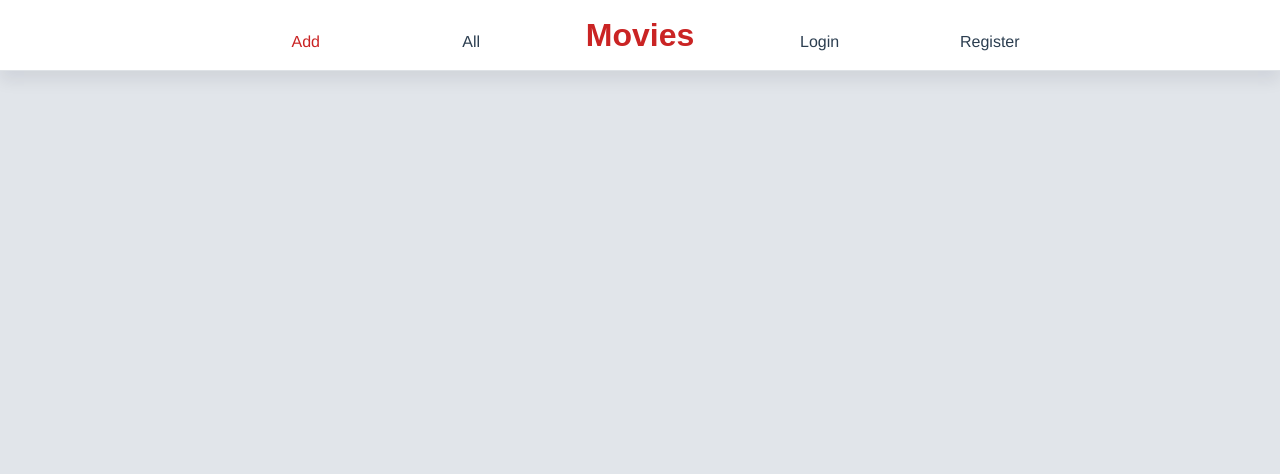
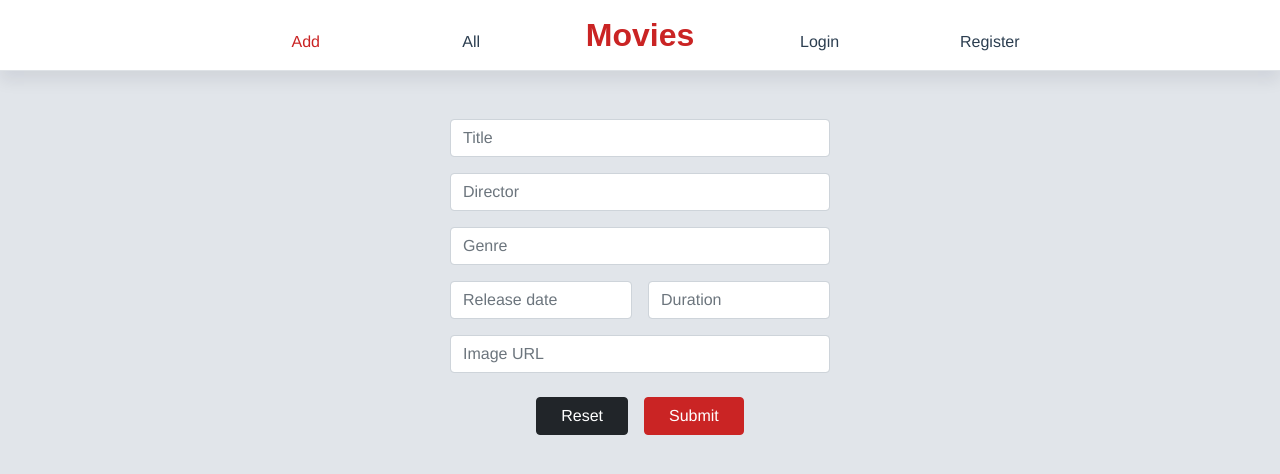
Before and after one commit to krajko/movies-app, a Vue app: page /add in a window 1280 px wide. Shown: the top 474 px of the page. Built offline with nearby package versions, Linux system fonts and the light colour scheme.

Commit message:
implemented movie adding

```diff
--- /dev/null
+++ b/src/components/AddMovie.vue
@@ -0,0 +1,79 @@
+<template>
+    <div>
+        <b-form v-on:submit.prevent="submit" class="text-center mx-auto mt-5" style="max-width: 380px;">
+            <b-input v-model="title" type="text" placeholder="Title"/>
+            <b-input v-model="director" type="text" placeholder="Director"/>
+            <b-input v-model="genre" class="col" type="text" placeholder="Genre"/>
+            <div class="d-flex flex-row">
+                <b-input v-model="releaseDate" type="text" onfocus="(this.type='date')" onblur="(this.type='text')" class="col me-3" placeholder="Release date"/>
+                <b-input v-model="duration" type="text" onfocus="(this.type='number')" onblur="(this.type='text')" class="col" placeholder="Duration"/>
+            </div>
+            <b-input v-model="imageUrl" type="text" placeholder="Image URL"/>
+
+            <b-button @click="reset" variant="dark" type="button" class="m-2 px-4">Reset</b-button>
+            <b-button variant="primary" type="submit" class="m-2 px-4">Submit</b-button>
+
+            <ul v-if="this.errors" class="list-unstyled text-primary text-center mt-3">
+                <li v-for="error in errors" :key="error">
+                    <p v-for="msg in error" :key="msg" class="my-1">{{ msg }}</p>
+                </li>
+            </ul>
+        </b-form>
+    </div>
+</template>
+
+<script>
+import Movies from '../services/Movies'
+
+export default {
+    name: 'add-movie',
+    data() {
+        return {
+            title: null,
+            director: null,
+            genre: null,
+            releaseDate: null,
+            duration: null,
+            imageUrl: null,
+
+            defaultImg: 'https://blog.hubspot.com/hubfs/Sales_Blog/famous-movie-quotes.jpg',
+            errors: []
+        }
+    },
+
+    methods: {
+        async submit() {
+            try {
+                await Movies.add({
+                    title: this.title,
+                    director: this.director,
+                    genre: this.genre,
+                    releaseDate: this.releaseDate,
+                    duration: this.duration,
+                    imageUrl: this.imageUrl ?? this.defaultImg
+                });
+                this.$router.push('/movies');
+            } catch (e) {
+                this.errors = e.response.data.errors;
+            }
+        },
+
+        reset() {
+            this.title = null;
+            this.director = null;
+            this.genre = null;
+            this.releaseDate = null;
+            this.duration = null;
+            this.imageUrl = null;
+        }
+    }
+}
+</script>
+
+<style>
+
+.form-control {
+    margin-bottom: 1rem;
+}
+
+</style>
--- a/src/components/MovieList.vue
+++ b/src/components/MovieList.vue
@@ -48,8 +48,6 @@ export default {
             } finally {
                 this.isLoading = false;
             }
-
-            console.log(this.movies);
         }
     },
 
--- a/src/router/index.js
+++ b/src/router/index.js
@@ -20,6 +20,11 @@ const routes = [
     path: '/movies',
     name: 'movies',
     component: () => import('../components/MovieList.vue')
+  },
+  {
+    path: '/add',
+    name: 'add',
+    component: () => import('../components/AddMovie.vue')
   }
 
 ]
--- a/src/services/Movies.js
+++ b/src/services/Movies.js
@@ -21,9 +21,9 @@ class Movies {
     }
 
     async add(movie) {
-        const { data } = await Http.post('/movies', movie);
+        const response = await Http.post('/movies', movie);
 
-        return data;
+        return response;
     }
 
     async edit(id) {
```
